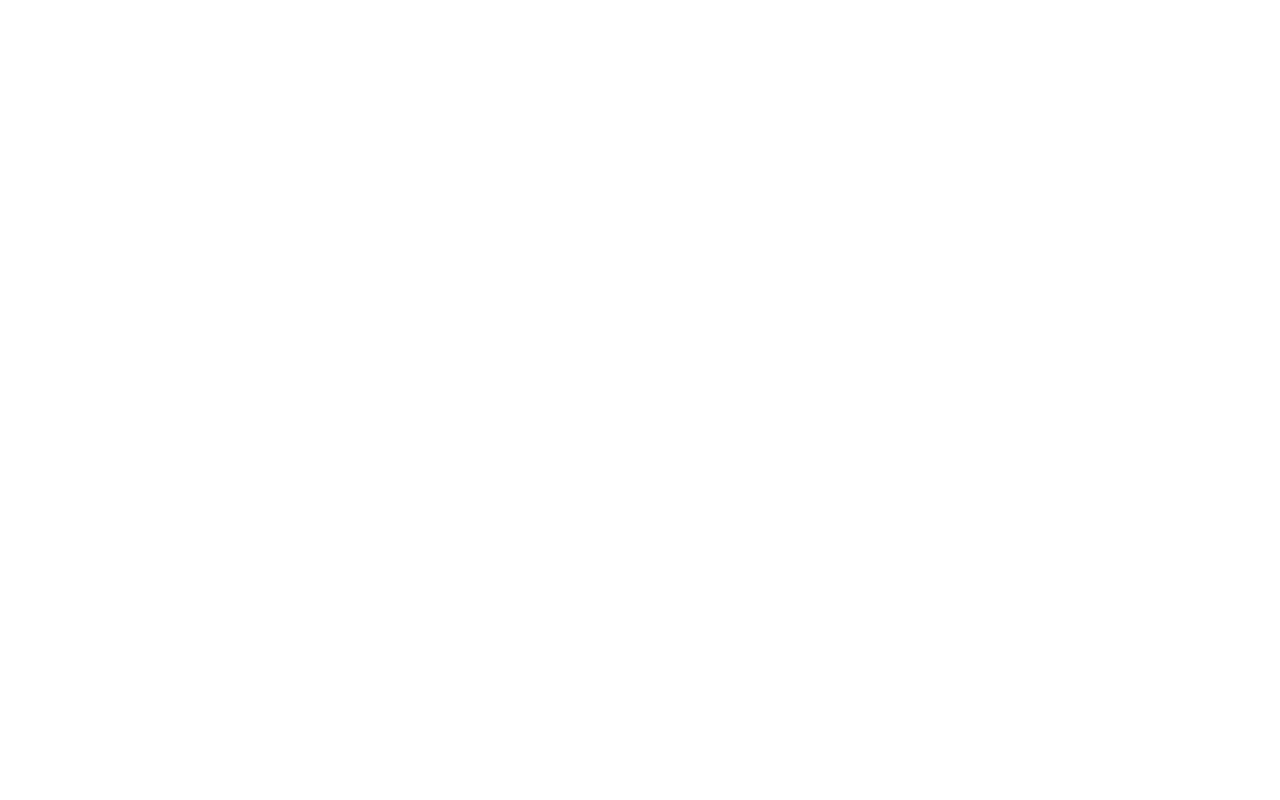
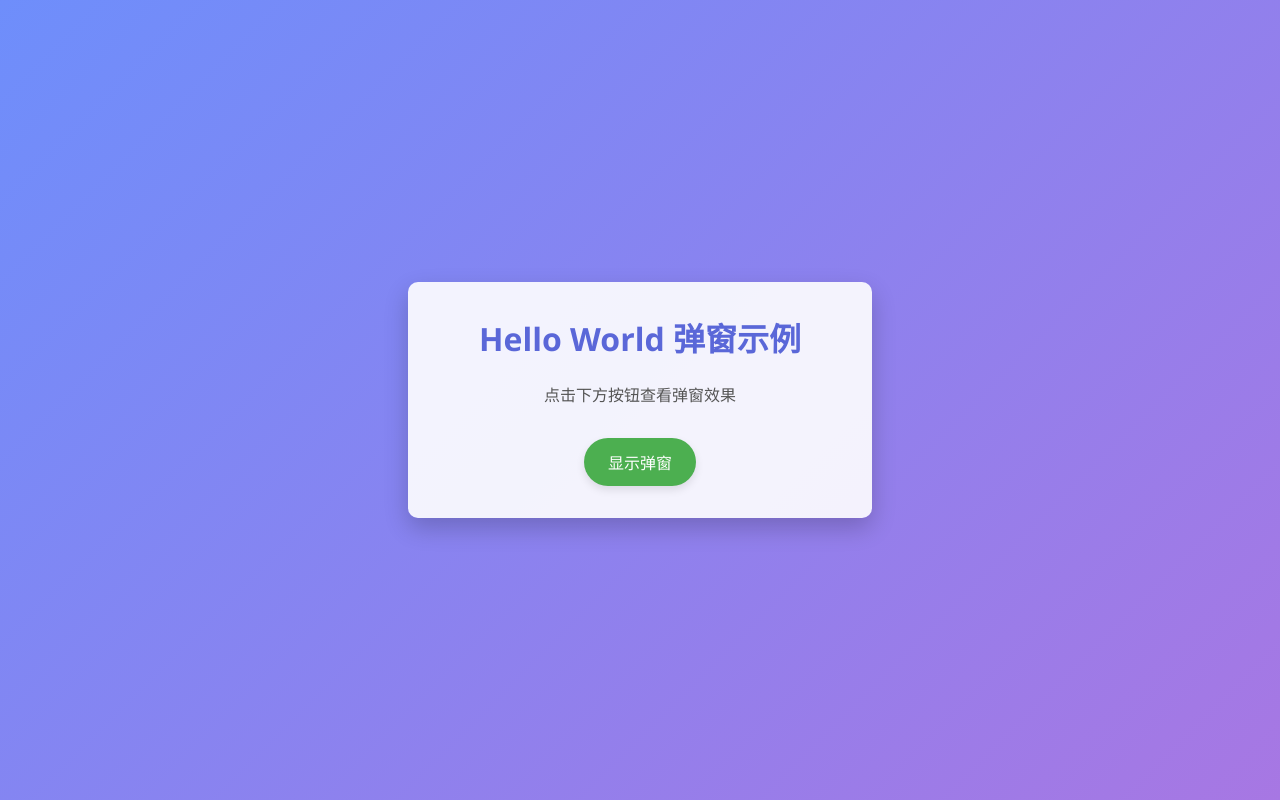
Before and after one commit to Mi-Da-Da/test.github.io, a plain HTML site: page index.html in a window 1280 px wide. Drawn offline with Linux system fonts and the light colour scheme.

Commit message:
Update index.html

```diff
--- a/index.html
+++ b/index.html
@@ -1,16 +1,69 @@
 <!DOCTYPE html>
-<html lang="en">
+<html lang="zh-CN">
 <head>
-  <meta charset="UTF-8">
-  <meta http-equiv="X-UA-Compatible" content="IE=edge">
-  <meta name="viewport" content="width=device-width,initial-scale=1.0">
-  <title>Document</title>
+    <meta charset="UTF-8">
+    <meta name="viewport" content="width=device-width, initial-scale=1.0">
+    <title>Document</title>
+    <style>
+        body {
+            font-family: 'Segoe UI', Tahoma, Geneva, Verdana, sans-serif;
+            display: flex;
+            justify-content: center;
+            align-items: center;
+            height: 100vh;
+            margin: 0;
+            background: linear-gradient(135deg, #6e8efb, #a777e3);
+            color: #333;
+        }
+        .container {
+            text-align: center;
+            background-color: rgba(255, 255, 255, 0.9);
+            padding: 2rem;
+            border-radius: 10px;
+            box-shadow: 0 10px 25px rgba(0, 0, 0, 0.2);
+            max-width: 90%;
+            width: 400px;
+        }
+        h1 {
+            margin-top: 0;
+            color: #5a67d8;
+        }
+        p {
+            margin-bottom: 2rem;
+            color: #555;
+        }
+        .btn {
+            background-color: #4caf50;
+            color: white;
+            border: none;
+            padding: 12px 24px;
+            font-size: 16px;
+            border-radius: 50px;
+            cursor: pointer;
+            transition: all 0.3s ease;
+            box-shadow: 0 4px 8px rgba(0, 0, 0, 0.1);
+        }
+        .btn:hover {
+            background-color: #388e3c;
+            transform: translateY(-2px);
+            box-shadow: 0 6px 12px rgba(0, 0, 0, 0.15);
+        }
+        .btn:active {
+            transform: translateY(0);
+        }
+    </style>
 </head>
 <body>
+    <div class="container">
+        <h1>Hello World 弹窗示例</h1>
+        <p>点击下方按钮查看弹窗效果</p>
+        <button class="btn" onclick="showPopup()">显示弹窗</button>
+    </div>
 
-  <script>
-    alert("Hello World")
-  </script>
-
+    <script>
+        function showPopup() {
+            alert("Hello World!");
+        }
+    </script>
 </body>
 </html>
```
